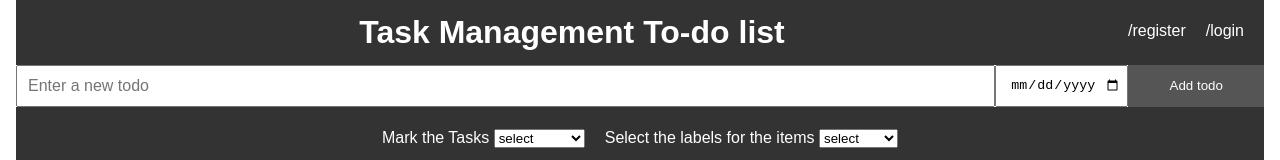
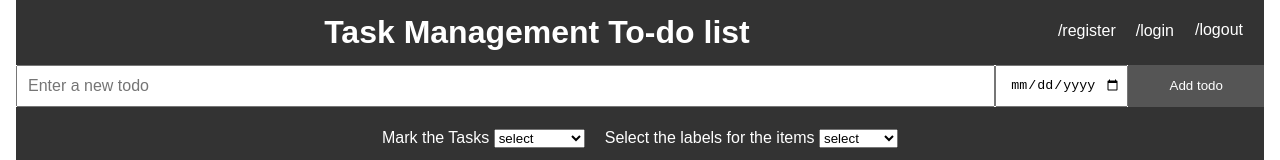
Before and after one commit to GauravWalia19/React-Todo-App, a React (Create React App) app in the folder client/: page /home in a window 1280 px wide. Shown: the top 160 px of the page. Built offline with nearby package versions, Linux system fonts and the light colour scheme; no server answers.

Commit message:
added logout functionality

```diff
--- a/client/src/components/common/Header.css
+++ b/client/src/components/common/Header.css
@@ -9,3 +9,10 @@
     padding: 10px;
     color: #fff;
 }
+.logoutButton{
+    background: transparent;
+    outline: none;
+    border: none;
+    font-size: 16px;
+    padding: 11px;
+}
--- a/client/src/components/common/Header.js
+++ b/client/src/components/common/Header.js
@@ -2,9 +2,16 @@ import React from 'react';
 import './Header.css';
 import {Link} from 'react-router-dom';
 
-const Header = () => {
+const Header = (props) => {
+    const handleLogout = () => {
+        // delete the token from localstorage
+        localStorage.setItem('token', '');
+        props.history.push('/');
+    }
+
     return (
         <header className="header">
+            <button className="navlinks logoutButton" onClick={handleLogout}>/logout</button>
             <Link to="/login" className="navlinks">/login</Link>
             <Link to="/register" className="navlinks">/register</Link>
             <h1>Task Management To-do list</h1>
--- a/client/src/components/pages/Home.js
+++ b/client/src/components/pages/Home.js
@@ -171,7 +171,7 @@ const Home = (props) => {
 
     return (
         <div style={{ padding: "0 1rem" }}>
-            <Header />
+            <Header history={props.history}/>
             <AddTodo addTodo={addTodo} />
             <div style={errorStyle}>
                 <PageError errors={errors} setErrors={setErrors}/>
```
